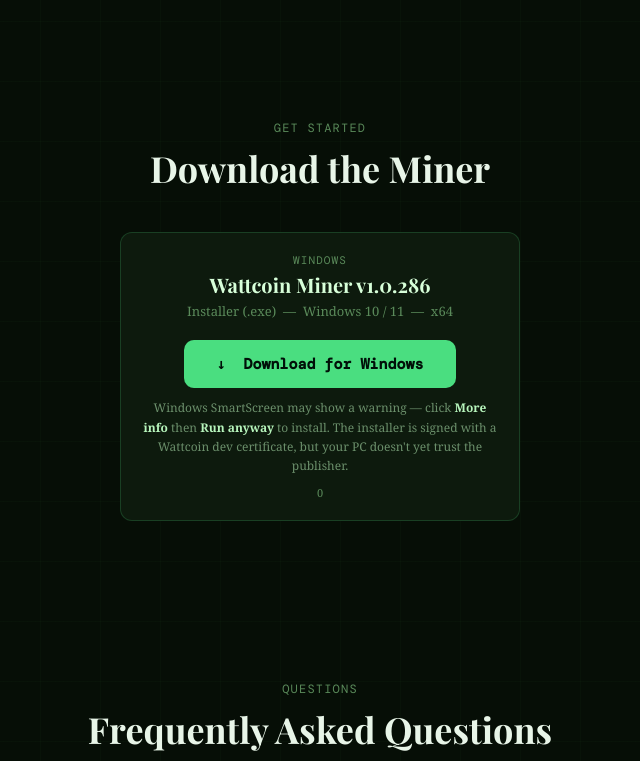
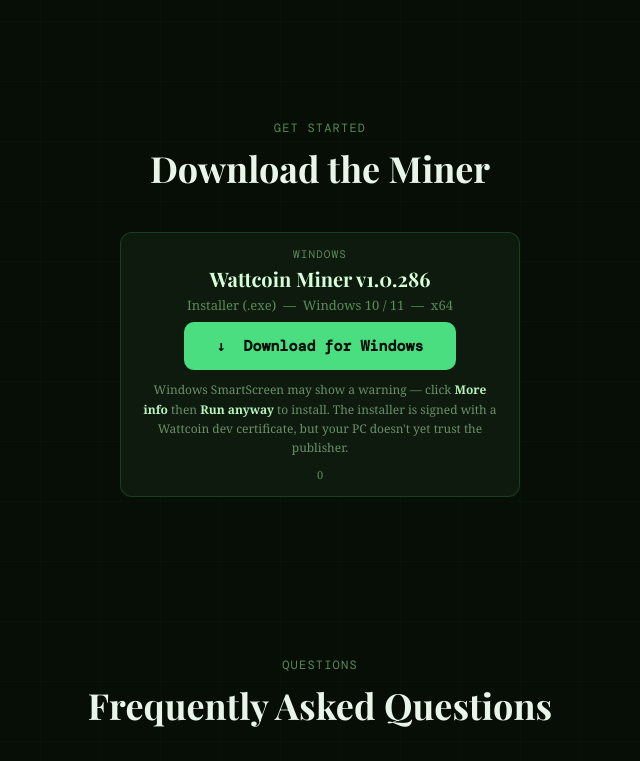
Before and after one commit to Wattcoininfo/Wattcoin, a PHP site: page /homepage.html in a window 1280 px wide. Shown: the part 3339-4100 px from the top of the page, without its empty margins (320-960 px from the left). Run offline with PHP 8.4, Linux system fonts and the light colour scheme; data that the repository does not hold is empty.

Commit message:
Reduce download card vertical padding and gaps

```diff
--- a/assets/whitepaper.css
+++ b/assets/whitepaper.css
@@ -1046,11 +1046,11 @@ input[type='range'] {
   display: flex;
   flex-direction: column;
   align-items: flex-start;
-  gap: 12px;
+  gap: 8px;
   background: #0a160a;
   border: 1px solid #2e4a2e;
   border-radius: 12px;
-  padding: 20px;
+  padding: 14px 20px;
   max-width: 360px;
 }
 .download-platform {
--- a/homepage.html
+++ b/homepage.html
@@ -620,7 +620,7 @@
         background: #0d1a0d;
         border: 1px solid #4ade8030;
         border-radius: 12px;
-        padding: 20px;
+        padding: 14px 20px;
         text-align: center;
         max-width: 400px;
         margin: 0 auto;
@@ -642,7 +642,7 @@
       .download-sub {
         font-size: 13px;
         color: #5a8a5a;
-        margin-bottom: 20px;
+        margin-bottom: 8px;
       }
 
       /* -- Footer -- */
```
